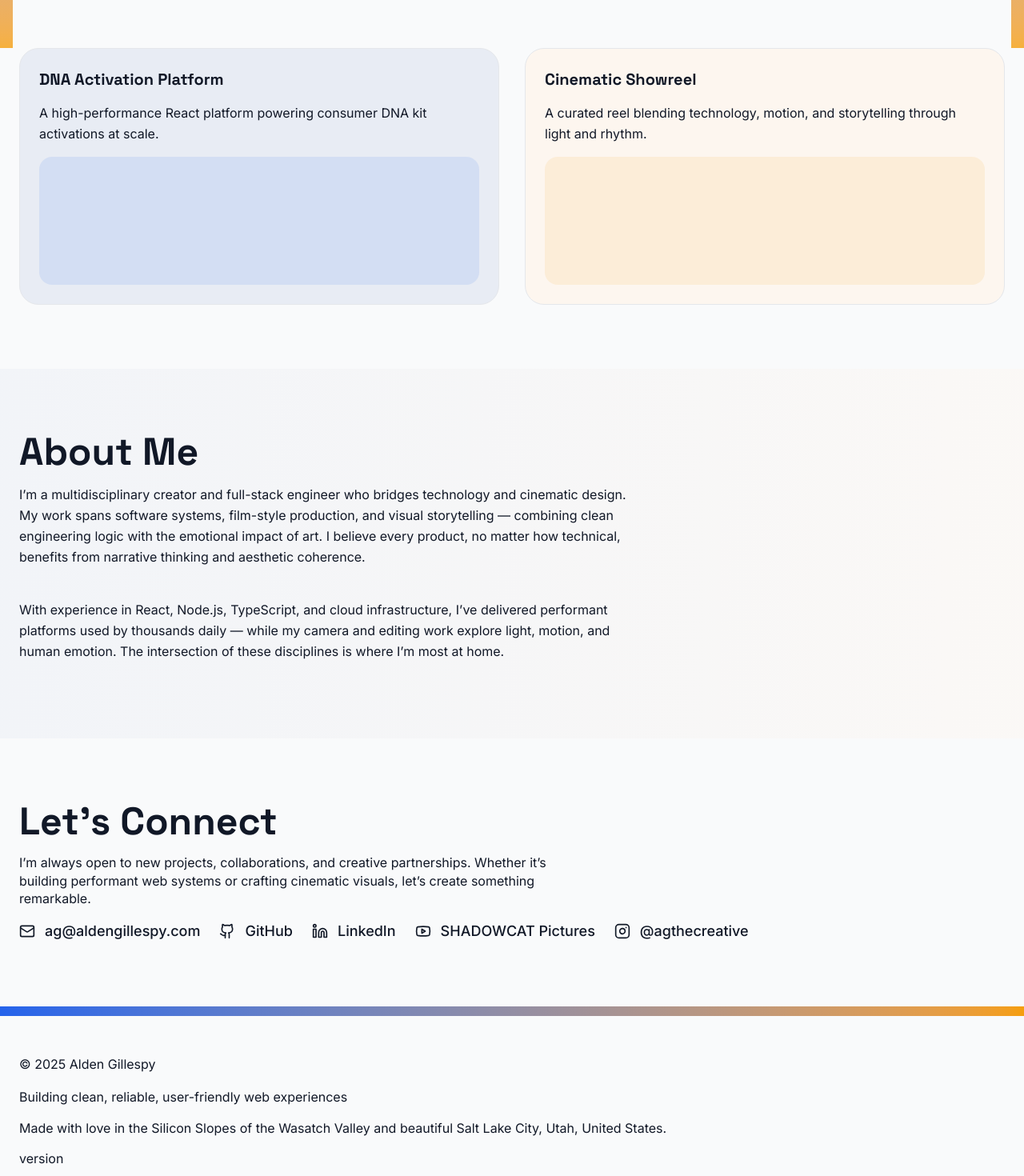
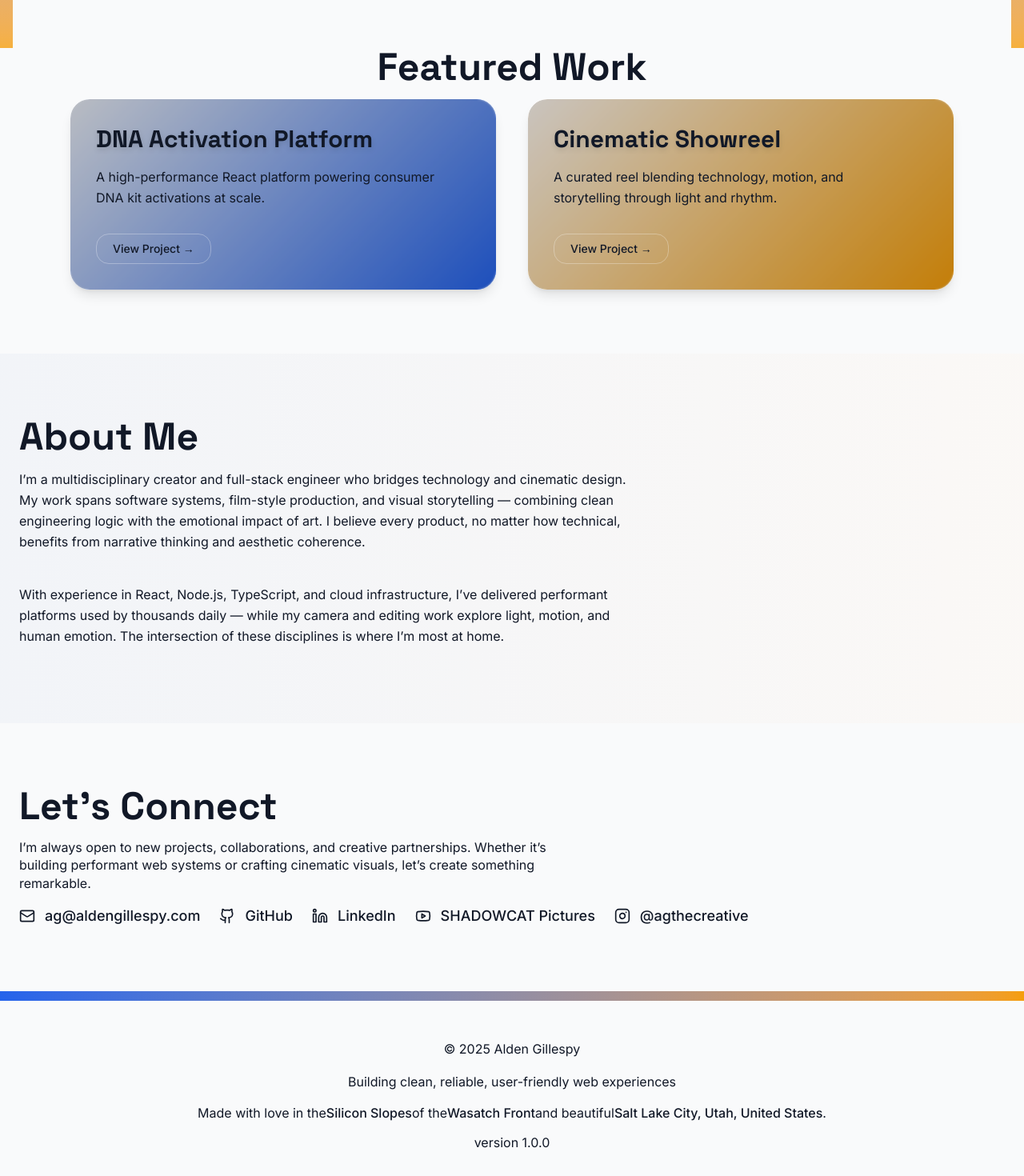
Before and after one commit to brazenest/agcom-website, a Next.js app: page / in a window 1280 px wide. Shown: the part 740-2210 px from the top of the page at 80% size. Built offline with nearby package versions, Linux system fonts and the light colour scheme.

Commit message:
Commit more changes

```diff
--- a/app/blog/articles/page.tsx
+++ b/app/blog/articles/page.tsx
@@ -13,7 +13,7 @@ export default async function BlogPage() {
           <h2 className="text-3xl font-semibold mb-12 text-center text-gray-900">Latest Posts</h2>
           <div className="grid gap-8 md:grid-cols-2 lg:grid-cols-3">
             {posts.map((post) => (
-                <article key={post.slug} id={`article-${post.id}--${post.slug}`} className="bg-white rounded-xl shadow-md p-8 hover:shadow-lg transition text-left">
+                <article key={post.slug} id={`article-${post.id}--${post.slug}`} className="rounded-xl shadow-md p-8 hover:shadow-lg transition text-left">
                   <div className="mb-4 text-sm text-gray-500">{displayDate(post.datePublished as string)} • {post.readtime}</div>
                   <h3 className="text-2xl font-semibold mb-3 text-gray-900">
                     {post.title}
--- a/app/layout.tsx
+++ b/app/layout.tsx
@@ -2,8 +2,8 @@ import type { Metadata } from "next";
 import { Space_Grotesk, Inter } from "next/font/google";
 import "./style-guide.css";
 import "./globals.css";
-import SiteHeader from "@/components/site/SiteHeader";
-import SiteFooter from "@/components/site/SiteFooter";
+import SiteHeader from "@/components/SiteHeader";
+import SiteFooter from "@/components/SiteFooter";
 import ThemeProvider from "@/components/ThemeProvider";
 
 const fontTech = Inter({
--- a/app/style-guide.css
+++ b/app/style-guide.css
@@ -148,6 +148,108 @@ DARK THEME (TRUE CINEMATIC)
   --shadow-strong: 0 8px 32px rgba(0, 0, 0, 0.75);
 }
 
+/*──────────────────────────────────────────────
+CINEMATIC + ENGINEERING GRADIENTS (UNIFIED PALETTE)
+──────────────────────────────────────────────*/
+
+.gradient-tech {
+  background: linear-gradient(
+    135deg,
+    #1e3a8a 0%,
+    #2563eb 40%,
+    #3b82f6 70%,
+    #0b1b3a 100%
+  );
+  background-size: 200% 200%;
+  transition: background-position 0.3s ease, filter 0.3s ease;
+}
+.gradient-tech:hover {
+  background-position: 100% 50%;
+  filter: brightness(1.05);
+}
+
+.gradient-cinema {
+  background: linear-gradient(
+    135deg,
+    #f59e0b 0%,
+    #fbbf24 40%,
+    #fdbb74 70%,
+    #7a3e00 100%
+  );
+  background-size: 200% 200%;
+  transition: background-position 0.3s ease, filter 0.3s ease;
+}
+.gradient-cinema:hover {
+  background-position: 100% 50%;
+  filter: brightness(1.05);
+}
+
+/* Dark mode deepens tones for cinematic richness */
+[data-theme="dark"] .gradient-tech {
+  background: linear-gradient(
+    135deg,
+    #0b1b3a 0%,
+    #1e3a8a 40%,
+    #2563eb 70%,
+    #3b82f6 100%
+  );
+}
+[data-theme="dark"] .gradient-cinema {
+  background: linear-gradient(
+    135deg,
+    #7a3e00 0%,
+    #b45309 40%,
+    #f59e0b 70%,
+    #fbbf24 100%
+  );
+}
+
+/*──────────────────────────────────────────────
+FILMIC AURA EFFECT — Adaptive Halo Lighting
+──────────────────────────────────────────────*/
+
+.aura-tech {
+  box-shadow:
+    0 0 20px rgba(37, 99, 235, 0.25),
+    0 0 40px rgba(37, 99, 235, 0.15),
+    inset 0 0 16px rgba(37, 99, 235, 0.1);
+  transition: box-shadow 0.3s ease, transform 0.3s ease;
+}
+.aura-tech:hover {
+  box-shadow:
+    0 0 30px rgba(59, 130, 246, 0.4),
+    0 0 60px rgba(37, 99, 235, 0.25),
+    inset 0 0 24px rgba(59, 130, 246, 0.2);
+}
+
+.aura-cinema {
+  box-shadow:
+    0 0 20px rgba(245, 158, 11, 0.25),
+    0 0 40px rgba(251, 191, 36, 0.15),
+    inset 0 0 16px rgba(245, 158, 11, 0.1);
+  transition: box-shadow 0.3s ease, transform 0.3s ease;
+}
+.aura-cinema:hover {
+  box-shadow:
+    0 0 30px rgba(251, 191, 36, 0.4),
+    0 0 60px rgba(245, 158, 11, 0.25),
+    inset 0 0 24px rgba(251, 191, 36, 0.2);
+}
+
+/* Dark mode — deeper, more cinematic glow */
+[data-theme="dark"] .aura-tech {
+  box-shadow:
+    0 0 25px rgba(96, 165, 250, 0.25),
+    0 0 50px rgba(59, 130, 246, 0.2),
+    inset 0 0 18px rgba(37, 99, 235, 0.15);
+}
+[data-theme="dark"] .aura-cinema {
+  box-shadow:
+    0 0 25px rgba(251, 191, 36, 0.25),
+    0 0 50px rgba(245, 158, 11, 0.2),
+    inset 0 0 18px rgba(245, 158, 11, 0.15);
+}
+
 /*──────────────────────────────
 SEMANTIC ELEMENT STYLES
 ──────────────────────────────*/
--- a/components/site/HeaderNav.tsx
+++ b/components/HeaderNavbar.tsx
@@ -78,8 +78,9 @@ export default function NavBar() {
         {/* Desktop Nav */}
         <div className="hidden md:flex items-center gap-8">
           {links.map((link) => (
-            <button
+            <a
               key={link.href}
+              href={link.href}
               onClick={() => handleLinkClick(link.href)}
               className={`transition-colors font-medium ${
                 active === link.href.slice(1)
@@ -88,7 +89,7 @@ export default function NavBar() {
               }`}
             >
               {link.label}
-            </button>
+            </a>
           ))}
 
           {mounted && (
--- /dev/null
+++ b/components/SiteFooter.tsx
@@ -0,0 +1,44 @@
+import Link from "next/link";
+import { SITE_VERSION } from "@/lib/constants";
+
+export default function SiteFooter() {
+    return (
+        <footer id="site-footer" role="contentinfo">
+            <div id="site-footer-inner" className="max-w-7xl mx-auto px-6 py-12 text-center">
+                <p className="mb-5">
+                    &copy; {new Date().getFullYear()} Alden Gillespy
+                </p>
+                <p className="mb-3 text-sm">
+                    Building clean, reliable, user-friendly web experiences
+                </p>
+                <p className="mb-2 text-sm">
+                    Made with love in the
+                    <Link
+                        href="https://en.wikipedia.org/wiki/Silicon_Slopes"
+                        target="_blank"
+                    >
+                        Silicon Slopes
+                    </Link>
+                    of the
+                    <Link
+                        href="https://en.wikipedia.org/wiki/Wasatch_Front"
+                        target="_blank"
+                    >
+                        Wasatch Front
+                    </Link>
+                    and beautiful
+                    <Link
+                        href="https://en.wikipedia.org/wiki/Salt_Lake_City"
+                        target="_blank"
+                    >
+                        Salt Lake City, Utah, United States
+                    </Link>
+                    .
+                </p>
+                <p className="text-xs">version {SITE_VERSION}</p>
+            </div>
+
+        </footer>
+
+    )
+}
--- a/components/site/SiteHeader.tsx
+++ b/components/SiteHeader.tsx
@@ -1,4 +1,4 @@
-import HeaderNav from "./HeaderNav";
+import HeaderNav from "./HeaderNavbar";
 
 export default function SiteHeader() {
     return (
--- a/components/home-page/FeaturedWork.tsx
+++ b/components/home-page/FeaturedWork.tsx
@@ -1,41 +1,112 @@
+"use client";
+
+import { motion, useMotionValue, useSpring } from "framer-motion";
+import { useState } from "react";
+import Link from "next/link";
+
 export default function FeaturedWork() {
-  const projects = [
+  const works = [
     {
+      id: "tech",
       title: "DNA Activation Platform",
-      desc: "A high-performance React platform powering consumer DNA kit activations at scale.",
-      tone: "tech",
+      subtitle:
+        "A high-performance React platform powering consumer DNA kit activations at scale.",
+      href: "/work/dna-platform",
+      gradient: "gradient-tech",
     },
     {
+      id: "cinema",
       title: "Cinematic Showreel",
-      desc: "A curated reel blending technology, motion, and storytelling through light and rhythm.",
-      tone: "cinema",
+      subtitle:
+        "A curated reel blending technology, motion, and storytelling through light and rhythm.",
+      href: "/work/showreel",
+      gradient: "gradient-cinema",
     },
   ];
 
   return (
-    <section id="featured-work" className="grid md:grid-cols-2 gap-8 px-6 md:px-20 py-20 bg-[var(--color-surface)]">
-      {projects.map((p) => (
-        <div
-          key={p.title}
-          className={`rounded-xl shadow-soft p-6 border border-[var(--color-border)] transition hover:shadow-strong ${
-            p.tone === "tech"
-              ? "bg-[var(--color-tech-bg)]"
-              : "bg-[var(--color-cinema-bg)]"
-          }`}
-        >
-          <h3 className="font-display text-xl font-bold text-[var(--color-text)] mb-2">
-            {p.title}
-          </h3>
-          <p className="text-[var(--color-subtext)] mb-4">{p.desc}</p>
-          <div
-            className={`w-full h-40 rounded-lg ${
-              p.tone === "tech"
-                ? "bg-[var(--color-tech-overlay)]"
-                : "bg-[var(--color-cinema-overlay)]"
-            }`}
-          ></div>
-        </div>
-      ))}
+    <section className="relative max-w-6xl mx-auto px-6 py-24">
+      <h2 className="font-space-grotesk text-4xl md:text-5xl font-bold text-center text-[#0B1B3A] dark:text-white mb-16">
+        Featured Work
+      </h2>
+
+      <div className="grid gap-10 md:grid-cols-2">
+        {works.map((work, i) => (
+          <GradientCard key={work.id} work={work} delay={i * 0.1} />
+        ))}
+      </div>
     </section>
   );
 }
+
+function GradientCard({ work, delay }: any) {
+  const [hovered, setHovered] = useState(false);
+  const x = useMotionValue(0.5);
+  const y = useMotionValue(0.5);
+  const springX = useSpring(x, { stiffness: 220, damping: 25 });
+  const springY = useSpring(y, { stiffness: 220, damping: 25 });
+
+  const handleMove = (e: React.MouseEvent<HTMLDivElement>) => {
+    const rect = e.currentTarget.getBoundingClientRect();
+    x.set((e.clientX - rect.left) / rect.width);
+    y.set((e.clientY - rect.top) / rect.height);
+  };
+
+  const handleLeave = () => {
+    setHovered(false);
+    x.set(0.5);
+    y.set(0.5);
+  };
+
+  const lightGradient = {
+    background: `radial-gradient(circle at ${springX.get() * 100}% ${
+      springY.get() * 100
+    }%, rgba(255,255,255,0.3), transparent 70%)`,
+  };
+
+  return (
+    <motion.div
+      className={`group relative overflow-hidden rounded-3xl shadow-lg cursor-pointer ${work.gradient}`}
+      initial={{ opacity: 0, y: 30 }}
+      whileInView={{ opacity: 1, y: 0 }}
+      viewport={{ once: true }}
+      transition={{ duration: 0.45, delay }}
+      whileHover={{ y: -8, scale: 1.02 }}
+      onMouseMove={handleMove}
+      onMouseEnter={() => setHovered(true)}
+      onMouseLeave={handleLeave}
+    >
+      {/* Lighting overlay */}
+      {hovered && (
+        <motion.div
+          className="absolute inset-0 z-0 mix-blend-overlay pointer-events-none"
+          style={lightGradient}
+          transition={{ duration: 0.15, ease: "easeOut" }}
+        />
+      )}
+
+      {/* Cinematic overlay for depth */}
+      <div className="absolute inset-0 bg-black/20 dark:bg-black/30 backdrop-blur-[1px] transition-all duration-300 group-hover:bg-black/10 dark:group-hover:bg-black/20" />
+
+      {/* Text content */}
+      <div className="relative z-10 flex flex-col justify-end h-full p-8 text-white space-y-3">
+        <motion.h3
+          className="font-space-grotesk text-2xl md:text-3xl font-semibold drop-shadow-md"
+          whileHover={{ scale: 1.03 }}
+          transition={{ duration: 0.2 }}
+        >
+          {work.title}
+        </motion.h3>
+        <p className="text-sm md:text-base text-white/90 max-w-md leading-relaxed">
+          {work.subtitle}
+        </p>
+        <Link
+          href={work.href}
+          className="mt-4 inline-block self-start border border-white/30 hover:border-white/60 text-white/90 hover:text-white rounded-lg px-5 py-2 transition-all duration-200 text-sm font-medium"
+        >
+          View Project →
+        </Link>
+      </div>
+    </motion.div>
+  );
+}
--- a/components/site/SiteFooter.tsx
+++ /dev/null
@@ -1,13 +0,0 @@
-import { SITE_VERSION } from "../../app/lib/functions/constants";
-
-export default function SiteFooter() {
-    return (
-        <footer id="site-footer" role="contentinfo" className="max-w-7xl mx-auto px-6 py-12 bg-gray-900 text-gray-300">
-            <p className="mb-5">© {new Date().getFullYear()} Alden Gillespy</p>
-            <p className="mb-3 text-sm">Building clean, reliable, user-friendly web experiences</p>
-            <p className="mb-2 text-sm">Made with love in the Silicon Slopes of the Wasatch Valley and beautiful Salt Lake City, Utah, United States.</p>
-            <p className="text-xs">version {SITE_VERSION}</p>
-        </footer>
-
-    )
-}
```
Also changed, not shown: app/globals.css (+48 -0 lines).
